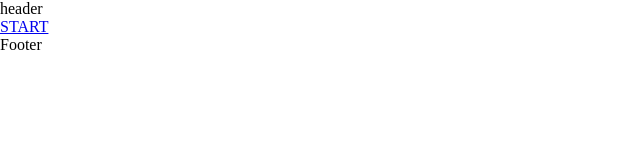
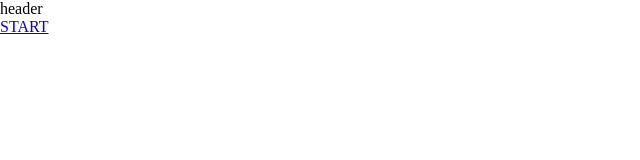
Before and after one commit to karihold/questionaire-page, a React app: page / in a window 1280 px wide. Shown: the top 160 px of the page, without its empty margins (0-640 px from the left). Built offline with nearby package versions, Linux system fonts and the light colour scheme.

Commit message:
Added main to app

```diff
--- a/src/App.jsx
+++ b/src/App.jsx
@@ -6,7 +6,6 @@ import { BrowserRouter as Router, Switch, Route } from 'react-router-dom';
 import { QuestionsProvider } from 'context/questions-context';
 //Landmarks
 import Header from 'landmarks/header/header';
-import Footer from 'landmarks/footer/footer';
 //Pages
 import Frontpage from 'pages/frontpage/frontpage';
 import Questions from 'pages/questions/questions';
@@ -20,6 +19,7 @@ const App = () => {
   return (
     <Router>
       <Header />
+      <main>
         <Switch>
           <Route exact path={Routes.Home}>
             <Frontpage />
@@ -33,7 +33,7 @@ const App = () => {
             </Route>
           </QuestionsProvider>
         </Switch>
-      <Footer />
+      </main>
     </Router>
   );
 };
```
Lines whose indentation alone changed are shown as unchanged.
